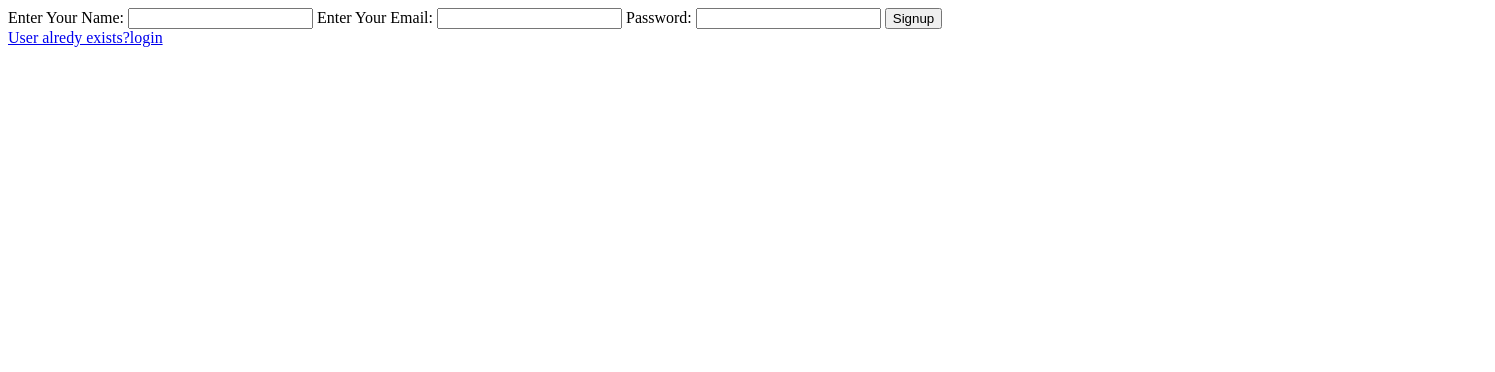
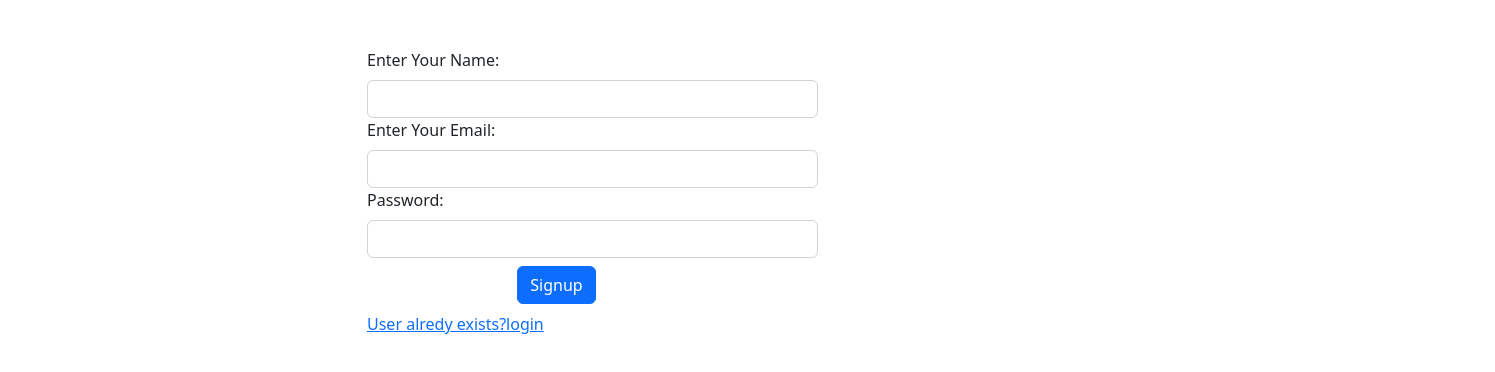
Before and after one commit to Akash0000001/Expense-Tracker, a website: page Frontend/Signup/signup.html in a window 1280 px wide. Shown: the whole page, 1495 px wide, since content can reach past the window. Drawn offline with nearby package versions, Linux system fonts and the light colour scheme.

Commit message:
Modified Signup.html page

```diff
--- a/Frontend/Signup/signup.html
+++ b/Frontend/Signup/signup.html
@@ -4,19 +4,30 @@
     <meta charset="UTF-8">
     <meta name="viewport" content="width=device-width, initial-scale=1.0">
     <title>Signup</title>
+    <link href="https://cdn.jsdelivr.net/npm/bootstrap@5.2.3/dist/css/bootstrap.min.css" rel="stylesheet" integrity="sha384-rbsA2VBKQhggwzxH7pPCaAqO46MgnOM80zW1RWuH61DGLwZJEdK2Kadq2F9CUG65" crossorigin="anonymous">
 </head>
 <body>
-    <form action="#" id="form">
-        <label for="name">Enter Your Name: </label>
-        <input type="text" id="name" name="Name" required>
-        <label for="email">Enter Your Email: </label>
-        <input type="email" id="email" name="Email" required>
-        <label for="password">Password: </label>
-        <input type="password" id="password" name="Password" required>
-        <input type="submit" value="Signup">
-    </form>
-    <a href="\login\login.html">User alredy exists?login</a>
-    <p id="msg" style="color:red;"></p>
+    <div class="container mt-5">
+        <div class="row">
+            <div class="col-md-5 offset-md-3 mb-2">
+                <form action="#" id="form">
+                    <label for="name" class="form-label">Enter Your Name: </label>
+                    <input type="text" id="name" name="Name" class="form-control" required>
+                    <label for="email" class="form-label">Enter Your Email: </label>
+                    <input type="email" id="email" name="Email" class="form-control" required>
+                    <label for="password" class="form-label">Password: </label>
+                    <input type="password" id="password" name="Password" class="form-control" required>
+                    <input type="submit" class="mt-2 offset-md-4 btn btn-primary" value="Signup">
+                </form>
+            </div>
+            <div class="col-12 offset-md-3">
+                <a href="\login\login.html">User alredy exists?login</a>
+            </div>
+            <div class="col-12 offset-md-3">
+                <p id="msg" style="color:red;"></p>
+            </div>
+        </div>
+    </div>
     <script src="signup.js"></script>
     <script src="https://cdn.jsdelivr.net/npm/axios/dist/axios.min.js"></script>
 </body>
--- a/Frontend/Signup/signup.js
+++ b/Frontend/Signup/signup.js
@@ -12,6 +12,7 @@ async function onsubmit(e)
     const user ={Name:Name.value,Email:Email.value,Password:Password.value}
     try{
     const res=await axios.post("http://43.205.111.226:4000/user/signup",user)
+
 
         window.location.href="/login/login.html"
     }
```
